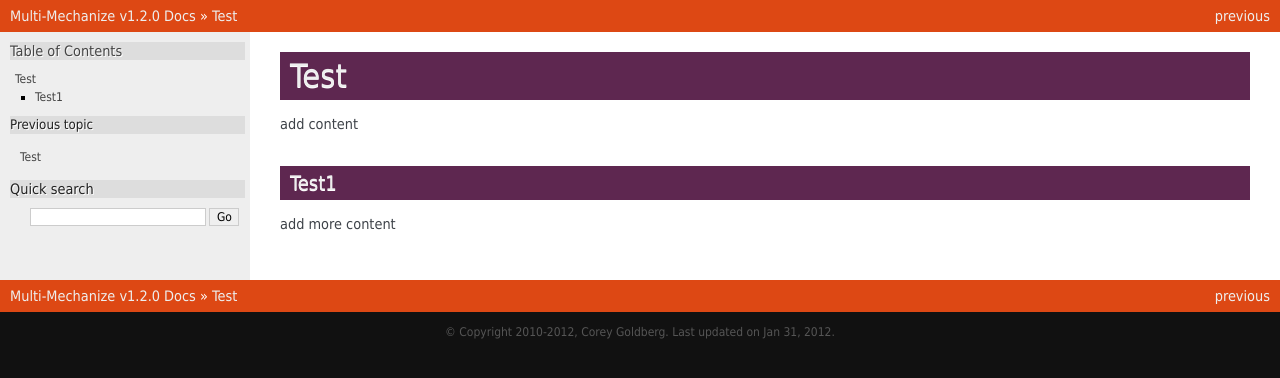
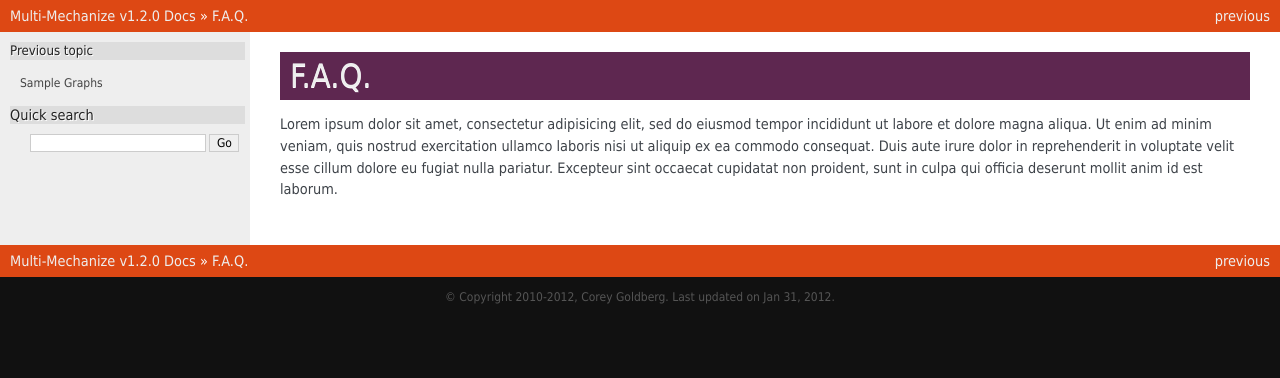
Before and after one commit to cgoldberg/multi-mechanize, a Sphinx documentation site: the page built from docs/faq.rst, in a window 1280 px wide. Shown: the top 378 px of the page. Built offline with Sphinx 7.4.7, drawn with Linux system fonts in a browser that asks for light colours.

Commit message:
Added titles to pages so they'll get pulled in automatically by the index.

```diff
--- a/docs/faq.rst
+++ b/docs/faq.rst
@@ -1,12 +1,4 @@
+F.A.Q.
+======
 
-========
-    Test
-========
-
-add content
-
----------
-    Test1
----------
-
-add more content
+Lorem ipsum dolor sit amet, consectetur adipisicing elit, sed do eiusmod tempor incididunt ut labore et dolore magna aliqua. Ut enim ad minim veniam, quis nostrud exercitation ullamco laboris nisi ut aliquip ex ea commodo consequat. Duis aute irure dolor in reprehenderit in voluptate velit esse cillum dolore eu fugiat nulla pariatur. Excepteur sint occaecat cupidatat non proident, sunt in culpa qui officia deserunt mollit anim id est laborum.
```
Also changed, not shown: docs/configfile.rst (+3 -11 lines), docs/developing.rst (+3 -11 lines), docs/graphs.rst (+3 -11 lines).
